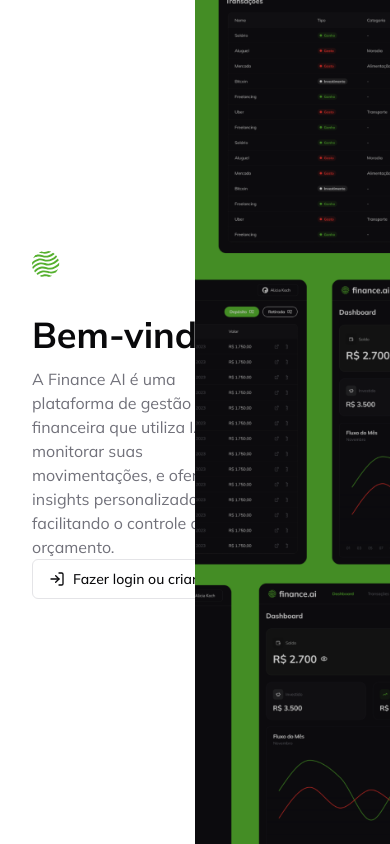
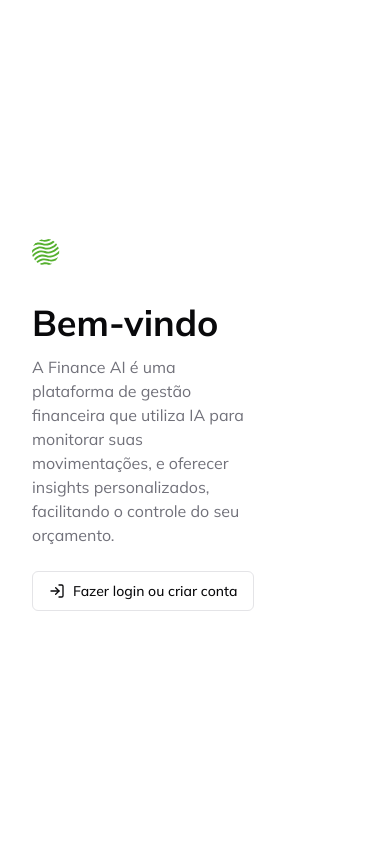
Before and after one commit to GabrielDevLoper/finance, a Next.js app: page /login in a window 390 px wide. Built offline with nearby package versions, Linux system fonts and the light colour scheme; no server answers.

Commit message:
feat: responsive login layout.

```diff
--- a/app/login/page.tsx
+++ b/app/login/page.tsx
@@ -24,7 +24,7 @@
         />
 
         <h1 className="text-4xl font-bold mb-3">Bem-vindo</h1>
-        <p className="text-muted-foreground ">
+        <p className="text-muted-foreground mb-6">
           A Finance AI é uma plataforma de gestão financeira que utiliza IA para
           monitorar suas movimentações, e oferecer insights personalizados,
           facilitando o controle do seu orçamento.
@@ -36,7 +36,7 @@
           </Button>
         </SignInButton>
       </div>
-      <div className="relative h-full w-full">
+      <div className="relative h-full w-full hidden sm:block">
         <Image src={"/login.png"} alt="login" fill className="object-cover" />
       </div>
     </div>
```
